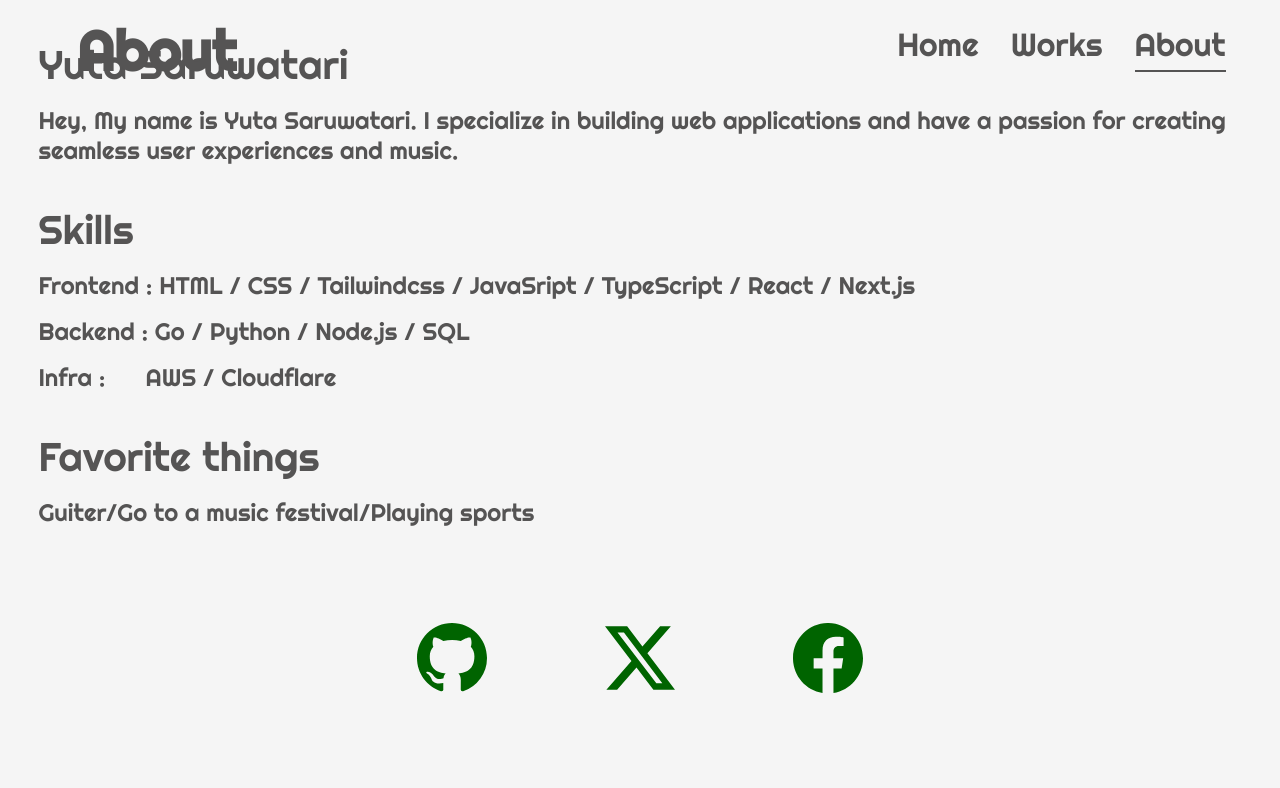
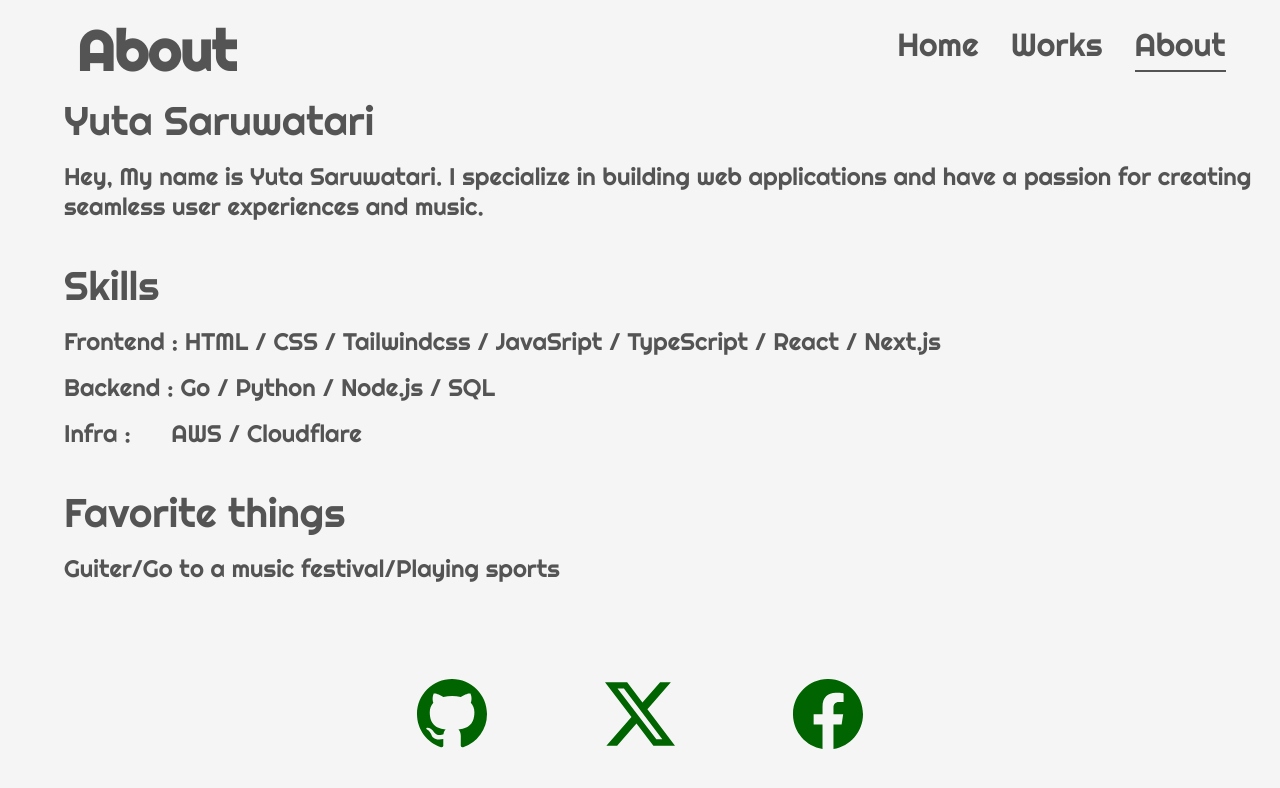
Before and after one commit to uta-s-dao/portfolio, a Next.js app: page /about in a window 1280 px wide. Shown: the top 788 px of the page. Built offline with nearby package versions, Linux system fonts and the light colour scheme.

Commit message:
#19 Fix height relation

```diff
--- a/src/app/components/DesktopAboutPage.tsx
+++ b/src/app/components/DesktopAboutPage.tsx
@@ -6,7 +6,7 @@ export default function DesktopAboutPage() {
   return (
     <>
       <div className={styles.desktopOnly}>
-        <div className={styles.myname}>Yuta Saruwatari</div>
+        <div className={styles.firstMyname}>Yuta Saruwatari</div>
         <div className={styles.detail}>
           Hey, My name is Yuta Saruwatari. I specialize in building web
           applications and have a passion for creating seamless user experiences
@@ -17,15 +17,12 @@ export default function DesktopAboutPage() {
           Frontend : HTML / CSS / Tailwindcss / JavaSript / TypeScript / React /
           Next.js
         </div>
-        <div></div>
         <div className={styles.detail}>
           Backend : Go / Python / Node.js / SQL
         </div>
-        <div></div>
         <div className={styles.detail}>
           Infra :&nbsp;&nbsp;&nbsp;&nbsp;&nbsp; AWS / Cloudflare
         </div>
-        <div></div>
         <div className={styles.myname}>Favorite things</div>
         <div className={styles.detail}>
           Guiter/Go to a music festival/Playing sports
--- a/src/app/components/components.module.css
+++ b/src/app/components/components.module.css
@@ -54,7 +54,7 @@
 
 .myname {
   font-size: 5vh;
-  padding-left: 3vw;
+  padding-left: 5vw;
   padding-top: 5vh;
   color: rgb(85, 84, 84);
   background-color: whitesmoke;
@@ -80,7 +80,7 @@
 
 .detail {
   font-size: 3vh;
-  padding-left: 3vw;
+  padding-left: 5vw;
   padding-top: 2vh;
   color: rgb(85, 84, 84);
   background-color: whitesmoke;
@@ -180,6 +180,15 @@
   animation: fadeIn 0.3s ease;
 }
 
+.firstMyname {
+  margin-top: 7vh;
+  font-size: 5vh;
+  padding-left: 5vw;
+  padding-top: 5vh;
+  color: rgb(85, 84, 84);
+  background-color: whitesmoke;
+}
+
 .sideMenu {
   position: fixed;
   top: 0;
```
